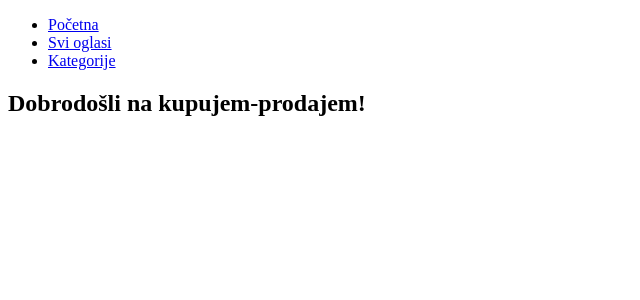
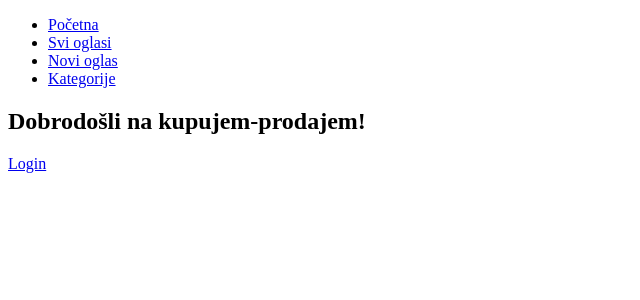
Before and after one commit to LRistanovic/liliputanac-oglasi-mini-cms, a Django app: page / in a window 1280 px wide. Shown: the top 300 px of the page, without its empty margins (0-640 px from the left). Run offline with Django 4.2, Linux system fonts and the light colour scheme.

Commit message:
dodao login/logout sistem i dodavanje novih oglasa

```diff
--- a/cms/templates/cms/base.html
+++ b/cms/templates/cms/base.html
@@ -11,11 +11,20 @@
         <ul>
             <li><a href="/">Početna</a></li>
             <li><a href="/oglasi/">Svi oglasi</a></li>
+            <li><a href="/oglasi/novi">Novi oglas</a></li>
             <li><a href="/kategorije/">Kategorije</a></li>
         </ul>
     </nav>
     {% block content %}
 
     {% endblock %}
+
+    <div class="login-logout">
+        {% if user.is_authenticated %}
+        <a href="/logout/">Logout</a>
+        {% else %}
+        <a href="/login/">Login</a>
+        {% endif %}
+    </div>
 </body>
 </html>
--- /dev/null
+++ b/cms/templates/registration/login.html
@@ -0,0 +1,6 @@
+<h2>Log In</h2>
+<form method="post">
+  {% csrf_token %}
+  {{ form.as_p }}
+  <button type="submit">Log In</button>
+</form>
--- a/cms/urls.py
+++ b/cms/urls.py
@@ -4,7 +4,8 @@ from . import views
 urlpatterns = [
     path('', views.homepage, name='homepage'),
     path('oglasi/', views.svi_oglasi, name='svi_oglasi'),
-    path('oglasi/<int:id>', views.oglas_detalji, name='oglas_detalji'),
+    path('oglasi/<int:id>/', views.oglas_detalji, name='oglas_detalji'),
+    path('oglasi/novi/', views.novi_oglas, name='novi_oglas'),
     path('kategorije/', views.kategorije, name='kategorije'),
     path('kategorije/<int:id>/', views.oglasi_iz_kategorije, name='oglasi_iz_kategorije'),
 ]
--- a/cms/views.py
+++ b/cms/views.py
@@ -1,11 +1,13 @@
 from django.shortcuts import render
-from . import models
+from django.http import HttpResponseRedirect
+from . import models, forms
 
 def homepage(request):
     return render(request, 'cms/home.html', {})
 
 def svi_oglasi(request):
     oglasi = models.Oglas.objects.all()
+    print(request.user)
     return render(request, 'cms/oglasi.html', { 'oglasi': oglasi })
 
 def oglas_detalji(request, id):
@@ -16,6 +18,18 @@ def oglasi_iz_kategorije(request, id):
     oglasi = models.Oglas.objects.filter(kategorija__id=id)
     return render(request, 'cms/oglasi.html', { 'oglasi': oglasi })
 
+def novi_oglas(request):
+    if request.method == 'POST':
+        form = forms.OglasForm(request.POST)
+        if form.is_valid():
+            novi_oglas = form.save(commit=False)
+            novi_oglas.autor = request.user
+            novi_oglas.save()
+            return HttpResponseRedirect('/oglasi/')
+    else:
+        form = forms.OglasForm()
+    return render(request, 'cms/novi_oglas.html', { 'form': form })
+
 def kategorije(request):
     kategorije = models.Kategorija.objects.all()
     return render(request, 'cms/kategorije.html', { 'kategorije': kategorije })
--- a/oglasi_app/settings.py
+++ b/oglasi_app/settings.py
@@ -60,7 +60,7 @@ ROOT_URLCONF = 'oglasi_app.urls'
 TEMPLATES = [
     {
         'BACKEND': 'django.template.backends.django.DjangoTemplates',
-        'DIRS': [],
+        'DIRS': [ BASE_DIR / 'cms/templates/' ],
         'APP_DIRS': True,
         'OPTIONS': {
             'context_processors': [
@@ -127,3 +127,6 @@ STATIC_URL = 'static/'
 # https://docs.djangoproject.com/en/4.0/ref/settings/#default-auto-field
 
 DEFAULT_AUTO_FIELD = 'django.db.models.BigAutoField'
+
+LOGIN_REDIRECT_URL = '/'
+LOGOUT_REDIRECT_URL = '/'
--- a/oglasi_app/urls.py
+++ b/oglasi_app/urls.py
@@ -18,5 +18,6 @@ from django.urls import path, include
 
 urlpatterns = [
     path('admin/', admin.site.urls),
-    path('', include('cms.urls'))
+    path('', include('cms.urls')),
+    path('', include('django.contrib.auth.urls'))
 ]
```
Also changed, not shown: cms/forms.py (added, +12 -0 lines), cms/templates/cms/novi_oglas.html (added, +15 -0 lines).
